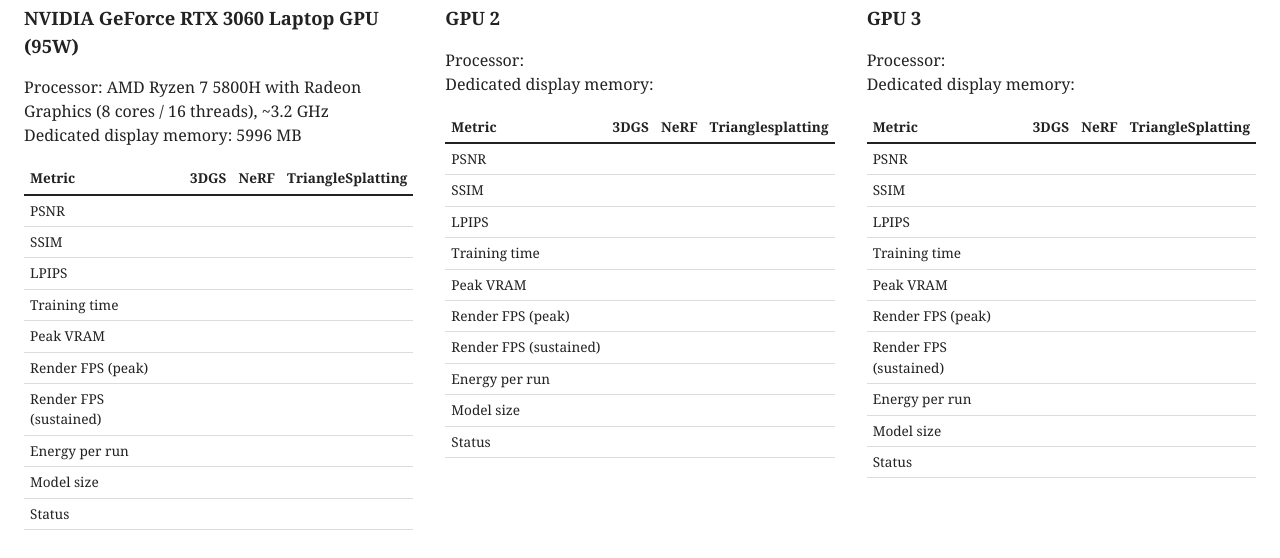
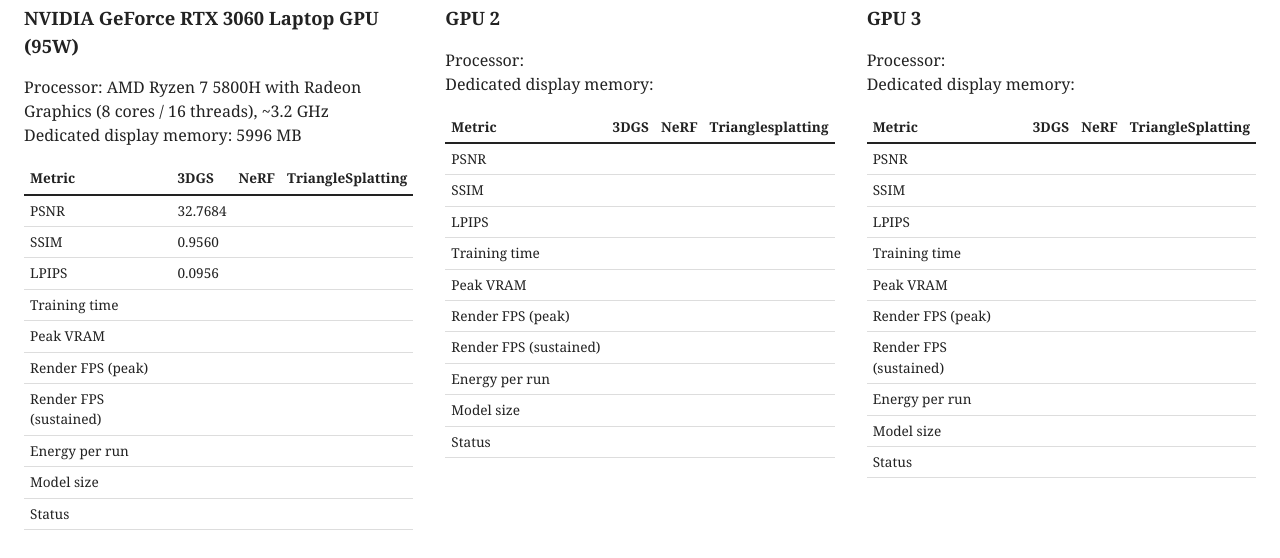
Before and after one commit to bloatedstomach-21/rendering-benchmarks, a plain HTML site: page index.html in a window 1280 px wide. Shown: the part 96-654 px from the top of the page. Drawn offline with Linux system fonts and the light colour scheme.

Commit message:
Add PSNR, SSIM, and LPIPS metrics to index.html

```diff
--- a/index.html
+++ b/index.html
@@ -42,9 +42,9 @@
     </p>
     <table>
       <tr><th>Metric</th><th>3DGS</th><th>NeRF</th><th>TriangleSplatting</th></tr>
-      <tr><td>PSNR</td><td></td><td></td><td></td></tr>
-      <tr><td>SSIM</td><td></td><td></td><td></td></tr>
-      <tr><td>LPIPS</td><td></td><td></td><td></td></tr>
+      <tr><td>PSNR</td><td>32.7684</td><td></td><td></td></tr>
+      <tr><td>SSIM</td><td>0.9560</td><td></td><td></td></tr>
+      <tr><td>LPIPS</td><td>0.0956</td><td></td><td></td></tr>
       <tr><td>Training time</td><td></td><td></td><td></td></tr>
       <tr><td>Peak VRAM</td><td></td><td></td><td></td></tr>
       <tr><td>Render FPS (peak)</td><td></td><td></td><td></td></tr>
```
